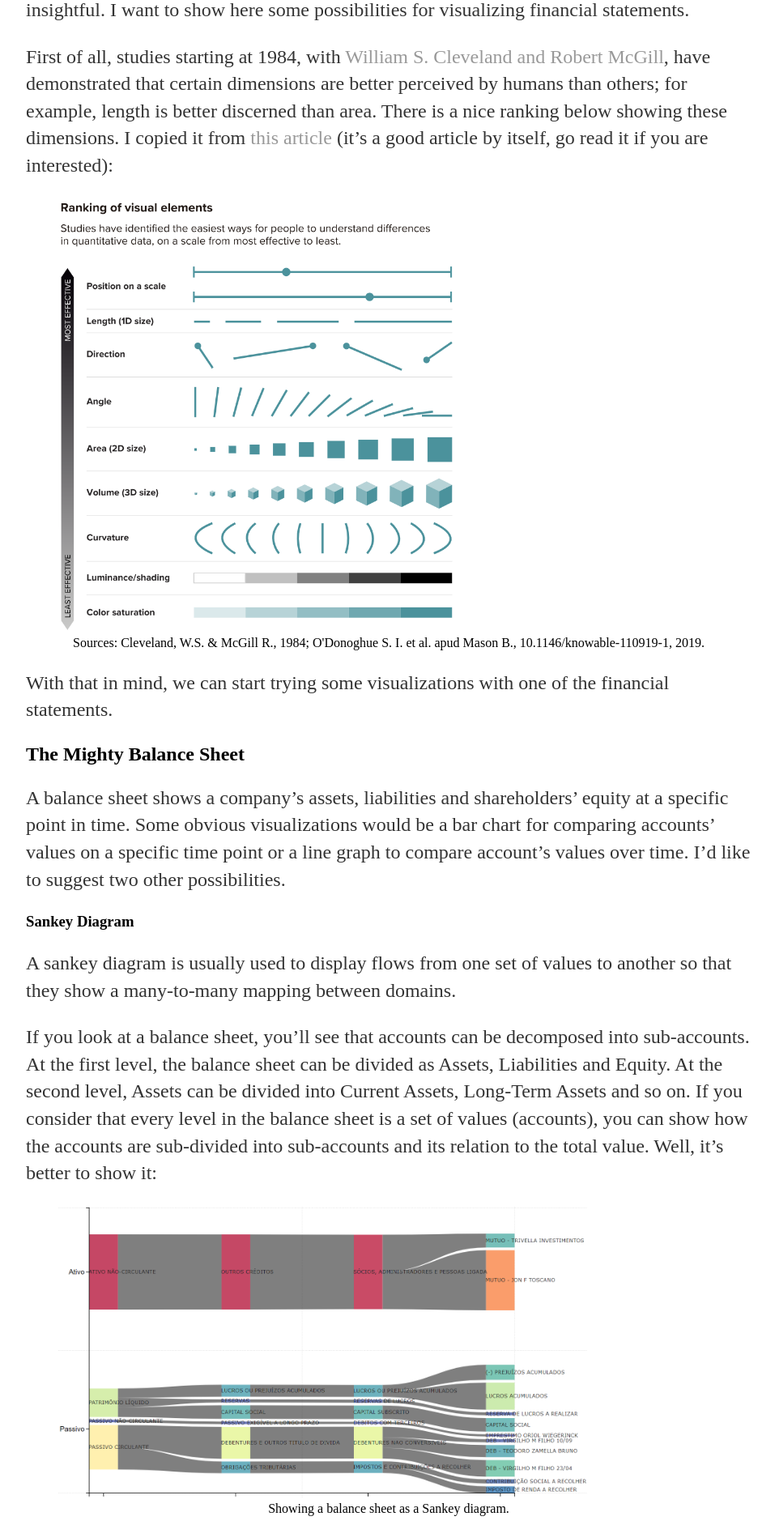
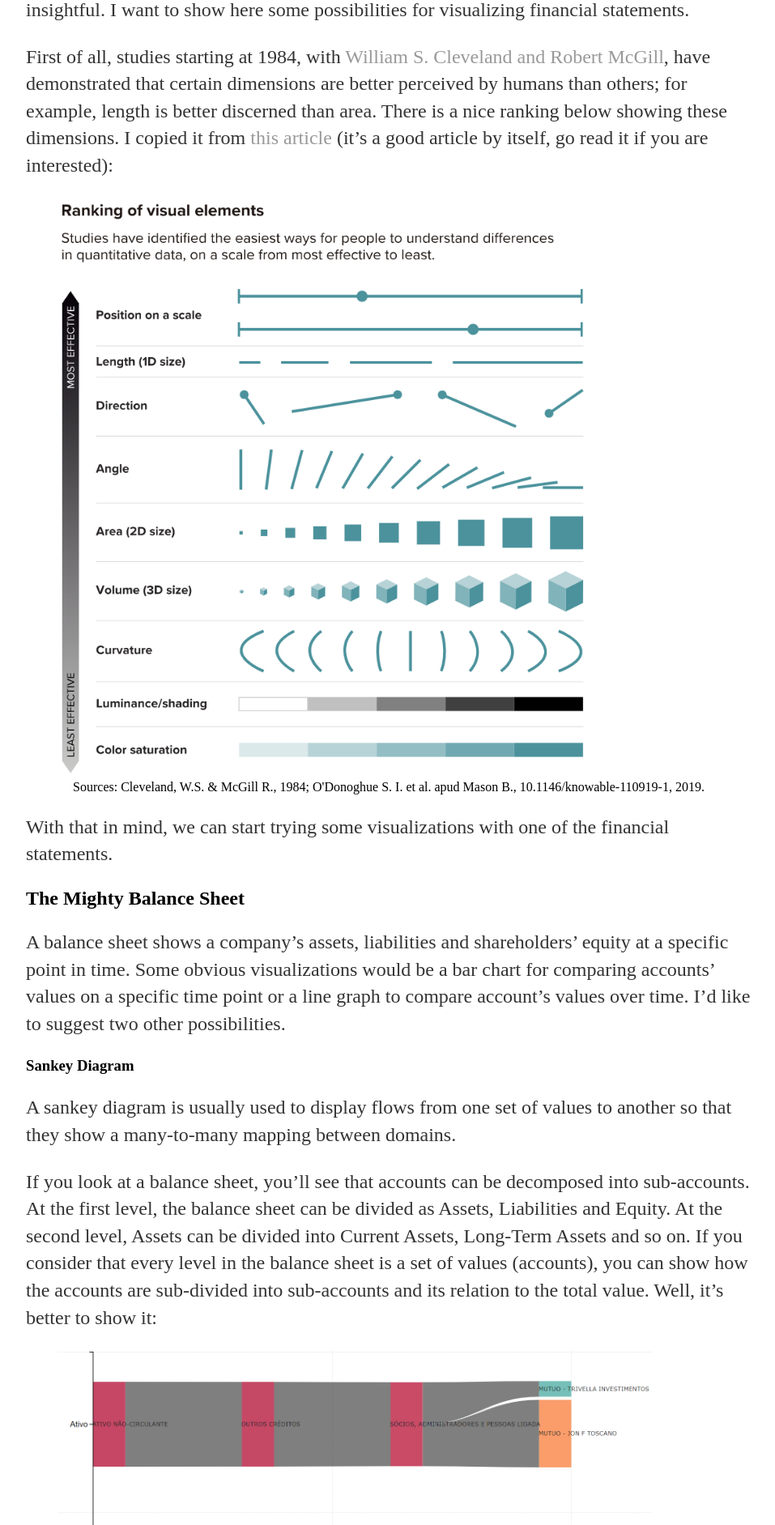
Before and after one commit to ezerfernandes/ezerfernandes.github.io, a Jekyll site: the page built from _posts/2021-02-17-visualizing-financial-statements.md, in a window 1280 px wide. Shown: the part 326-2209 px from the top of the page at 81% size, without its empty margins (160-1117 px from the left). Built offline with Jekyll 4.4.1, drawn with Linux system fonts in a browser that asks for light colours.

Commit message:
Update 2021-02-17-visualizing-financial-statements.md

```diff
--- a/_posts/2021-02-17-visualizing-financial-statements.md
+++ b/_posts/2021-02-17-visualizing-financial-statements.md
@@ -8,7 +8,7 @@
 
 First of all, studies starting at 1984, with [William S. Cleveland and Robert McGill](https://www.jstor.org/stable/pdf/2288400.pdf), have demonstrated that certain dimensions are better perceived by humans than others; for example, length is better discerned than area. There is a nice ranking below showing these dimensions. I copied it from [this article](https://knowablemagazine.org/article/mind/2019/science-data-visualization) (it's a good article by itself, go read it if you are interested):
 
-{% include image.html url="/images/ranking_visual_elements.png" description="Sources: Cleveland, W.S. & McGill R., 1984; O'Donoghue S. I. et al. apud Mason B., 10.1146/knowable-110919-1, 2019." size="60%" %}
+{% include image.html url="/images/ranking_visual_elements.png" description="Sources: Cleveland, W.S. & McGill R., 1984; O'Donoghue S. I. et al. apud Mason B., 10.1146/knowable-110919-1, 2019." size="80%" %}
 
 With that in mind, we can start trying some visualizations with one of the financial statements.
 
@@ -22,7 +22,7 @@
 
 If you look at a balance sheet, you'll see that accounts can be decomposed into sub-accounts. At the first level, the balance sheet can be divided as Assets, Liabilities and Equity. At the second level, Assets can be divided into Current Assets, Long-Term Assets and so on. If you consider that every level in the balance sheet is a set of values (accounts), you can show how the accounts are sub-divided into sub-accounts and its relation to the total value. Well, it's better to show it:
 
-{% include image.html url="/images/sankey_balance_sheet.png" description="Showing a balance sheet as a Sankey diagram." size="80%" %}
+{% include image.html url="/images/sankey_balance_sheet.png" description="Showing a balance sheet as a Sankey diagram." size="90%" %}
 
 The chart is showing a balance sheet in Portuguese, but I think this illustrates the point of an unusual use of a chart to show the relationship between accounts and sub-accounts in a very intuitive way.
 
```
